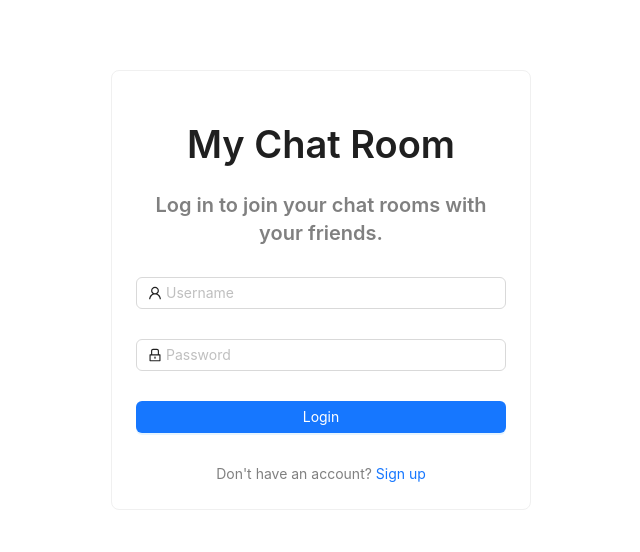
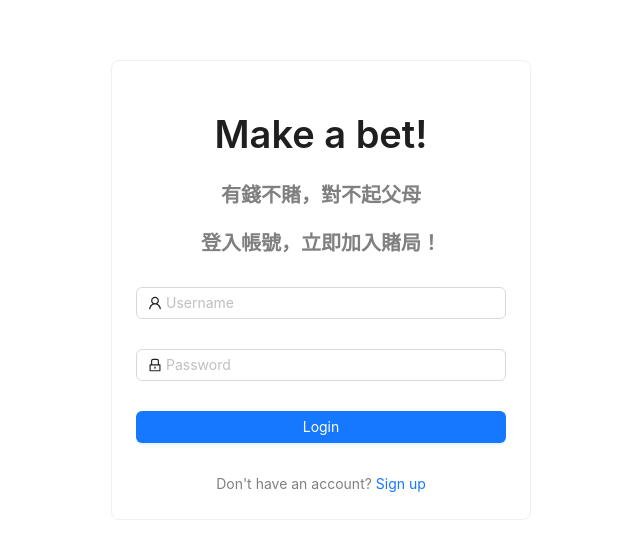
Before and after one commit to laoshuu/CNA-1111, a React (Create React App) app in the folder frontend/: page / in a window 1280 px wide. Shown: the part 118-670 px from the top of the page, without its empty margins (319-959 px from the left). Built offline with nearby package versions, Linux system fonts and the light colour scheme; no server answers.

Commit message:
MakeBet is done, and the title of LogIn, Register are revised

```diff
--- a/frontend/src/Containers/Login.js
+++ b/frontend/src/Containers/Login.js
@@ -51,9 +51,10 @@ export default function Login() {
         <Card style={{ width: '70%', textAlign: 'center' }}>
             <Row>
                 <Col span={24}>
-                    <Title>My Chat Room</Title>
+                    <Title>Make a bet!</Title>
                     <Title level={4} style={{ color: 'gray' }}>
-                        Log in to join your chat rooms with your friends.
+                        <p>有錢不賭，對不起父母</p>
+                        <p>登入帳號，立即加入賭局！</p>
                     </Title>
                     <Form
                         form={form}
--- a/frontend/src/Containers/Register.js
+++ b/frontend/src/Containers/Register.js
@@ -38,9 +38,10 @@ export default function Register() {
         <Card style={{ width: '70%', textAlign: 'center' }}>
             <Row>
                 <Col span={24}>
-                    <Title>My Chat Room</Title>
+                    <Title>Make a bet!</Title>
                     <Title level={4} style={{ color: 'gray' }}>
-                        Sign up to get an access to join your chat rooms with your friends.
+                        <p>賭光輸光，為國爭光</p>
+                        <p>註冊帳號，立即加入賭局！</p>
                     </Title>
                     <Form
                         form={form}
```
